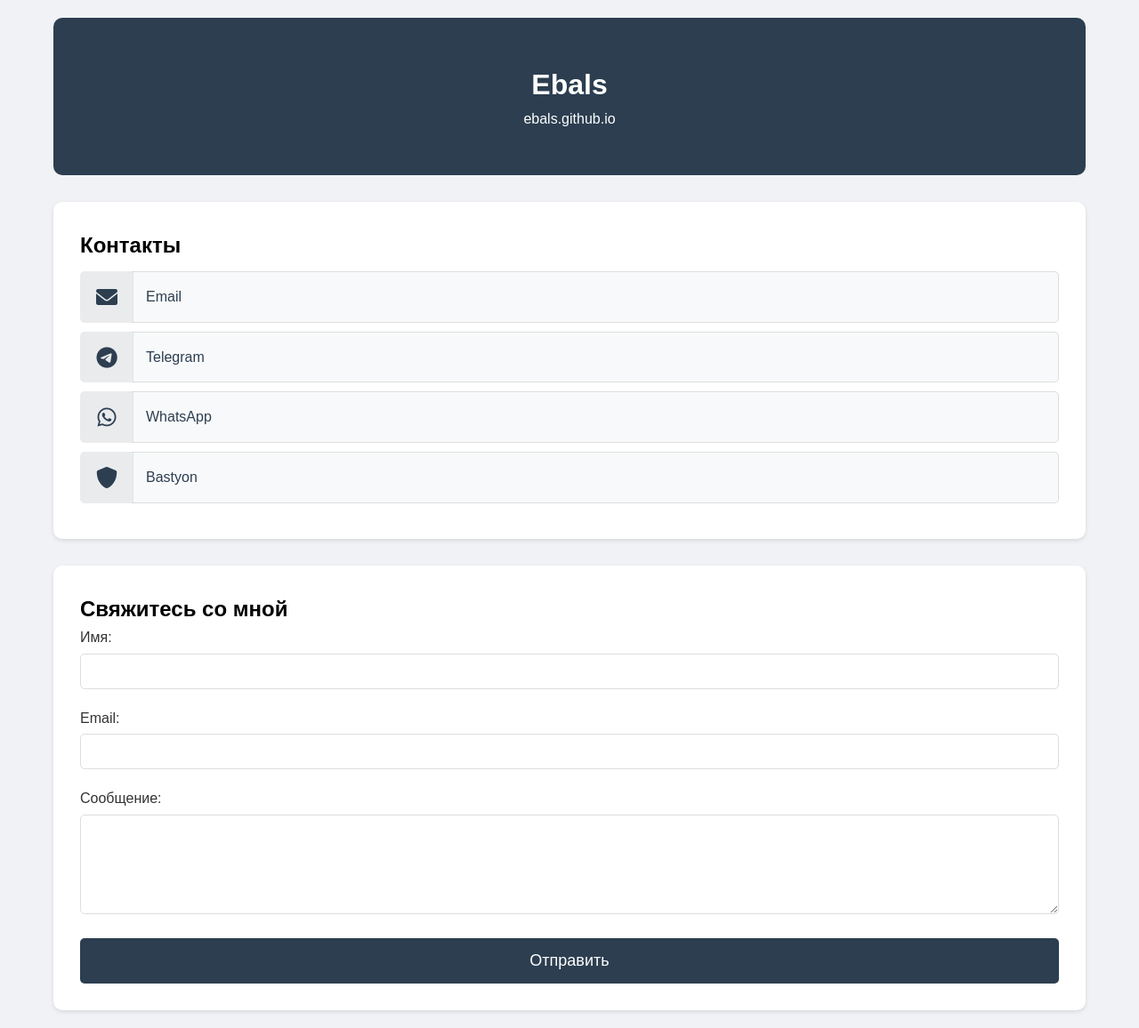
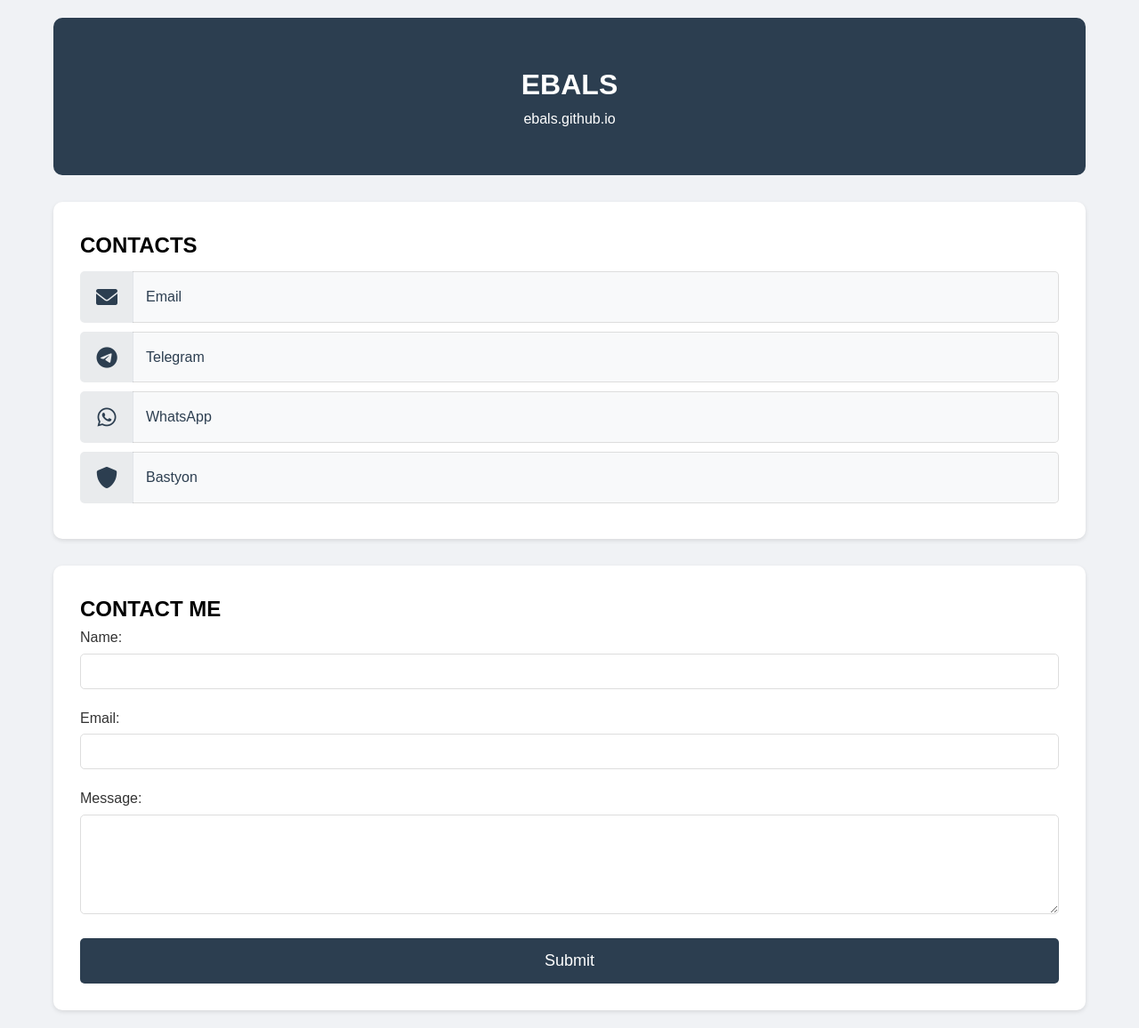
Before and after one commit to ebals/ebals.github.io, a plain HTML site: page index.html in a window 1280 px wide. Shown: the whole page at 89% size. Drawn offline with Linux system fonts and the light colour scheme.

Commit message:
Add files via upload

```diff
--- a/index.html
+++ b/index.html
@@ -3,7 +3,7 @@
 <head>
     <meta charset="UTF-8">
     <meta name="viewport" content="width=device-width, initial-scale=1.0">
-    <title>77IP</title>
+    <title>EBALS</title>
     <link rel="stylesheet" href="style.css">
     <script src="script.js" defer></script>
     <link rel="stylesheet" href="https://cdnjs.cloudflare.com/ajax/libs/font-awesome/6.0.0/css/all.min.css">
@@ -11,12 +11,12 @@
 <body>
     <div class="container">
         <header>
-            <h1> Ebals </h1>
+            <h1> EBALS </h1>
             <p>ebals.github.io</p>
         </header>
 
         <section class="contacts">
-            <h2>Контакты</h2>
+            <h2> CONTACTS </h2>
             <ul class="contact-list">
                 <li>
                     <i class="fas fa-envelope"></i>
@@ -38,10 +38,10 @@
         </section>
 
         <section class="contact-form">
-            <h2>Свяжитесь со мной</h2>
+            <h2>CONTACT ME</h2>
             <form id="myForm" action="https://formspree.io/f/xeoebynn" method="POST">
                 <div class="form-group">
-                    <label for="name">Имя:</label>
+                    <label for="name">Name:</label>
                     <input type="text" id="name" name="name" required>
                 </div>
                 <div class="form-group">
@@ -49,12 +49,17 @@
                     <input type="email" id="email" name="email" required>
                 </div>
                 <div class="form-group">
-                    <label for="message">Сообщение:</label>
+                    <label for="message">Message:</label>
                     <textarea id="message" name="message" rows="5" required></textarea>
                 </div>
-                <button type="submit">Отправить</button>
+                <button type="submit">Submit</button>
             </form>
-            <div id="success-message" class="hidden">Сообщение успешно отправлено!</div>
+            <div id="success-message" class="hidden">
+The message has been successfully sent!
+<br>
+Сообщение успешно отправлено!
+
+</div>
         </section>
     </div>
 </body>
```
